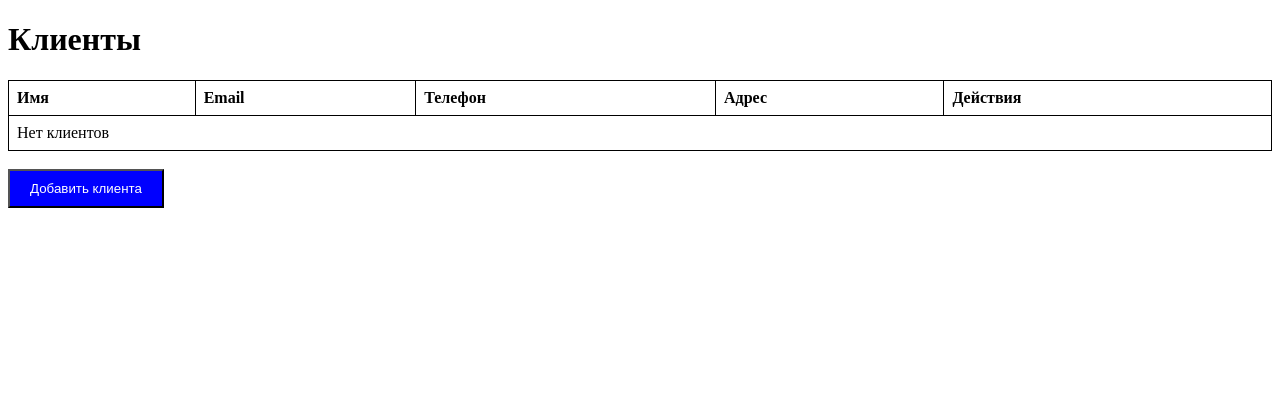
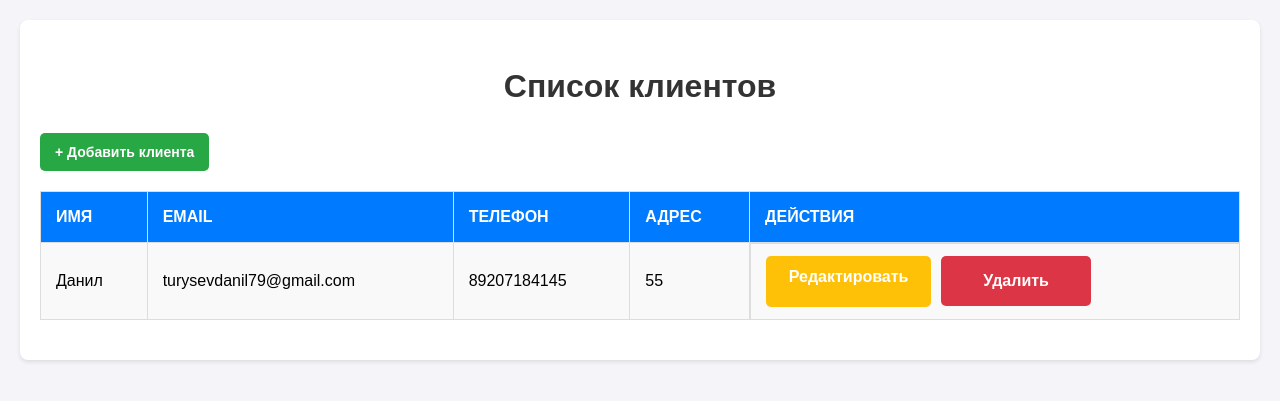
Before and after one commit to TurishevDanil/Turyshev-Radishevskiy, a Django app: page /clients/ in a window 1280 px wide. Shown: the top 401 px of the page. Run offline with Django 4.2, Linux system fonts and the light colour scheme; data comes from the database, SQL or seed files in the repository; data that the repository does not hold is empty.

Commit message:
05.12.24 Турышев. Добавлена возможность удаления и редактирования клиентов

```diff
--- a/crm_system/crm/templates/crm/client_list.html
+++ b/crm_system/crm/templates/crm/client_list.html
@@ -3,26 +3,126 @@
 <head>
     <meta charset="UTF-8">
     <meta name="viewport" content="width=device-width, initial-scale=1.0">
-    <title>Клиенты</title>
+    <title>Список клиентов</title>
     <style>
+        body {
+            font-family: Arial, sans-serif;
+            background-color: #f4f4f9;
+            margin: 0;
+            padding: 0;
+            line-height: 1.6;
+        }
+
+        .container {
+            max-width: 1200px;
+            margin: 20px auto;
+            padding: 20px;
+            background: #fff;
+            border-radius: 8px;
+            box-shadow: 0 2px 4px rgba(0, 0, 0, 0.1);
+        }
+
+        h1 {
+            text-align: center;
+            color: #333;
+            margin-bottom: 20px;
+        }
+
         table {
             width: 100%;
             border-collapse: collapse;
+            margin-bottom: 20px;
         }
-        table th, td {
-            border: 1px solid black;
-            padding: 8px;
+
+        table th, table td {
+            padding: 12px 15px;
+            border: 1px solid #ddd;
             text-align: left;
         }
-        button a {
+
+        table th {
+            background: #007bff;
+            color: #fff;
+            text-transform: uppercase;
+        }
+
+        table tr:nth-child(odd) {
+            background-color: #f9f9f9;
+        }
+
+        table tbody tr:hover {
+            background-color: #f1f1f1;
+        }
+
+        .actions {
+            display: flex;
+            gap: 10px;
+        }
+
+        button, a {
+            padding: 8px 15px;
             text-decoration: none;
-            color: white;
+            border-radius: 5px;
+            font-size: 14px;
+            cursor: pointer;
+        }
+
+        .add-btn {
+            display: inline-block;
+            background-color: #28a745;
+            border: none;
+            color: #fff;
+            font-weight: bold;
+            text-align: center;
+        }
+
+        .edit-btn {
+            background-color: #ffc107;
+    color: #fff; /* Белый текст */
+    font-size: 16px; /* Размер текста */
+    width: 135px; /* Увеличиваем ширину */
+    height: 35px; /* Увеличиваем высоту */
+    border: none; /* Убираем границы */
+    border-radius: 5px; /* Закругленные углы (если нужно) */
+    cursor: pointer; /* Указываем на взаимодействие */
+    text-align: center; /* Выравниваем текст по центру */
+    font-weight: bold;
+        }
+
+        .delete-btn {
+    background-color: #dc3545; /* Красный фон */
+    color: #fff; /* Белый текст */
+    font-size: 16px; /* Размер текста */
+    width: 150px; /* Увеличиваем ширину */
+    height: 50px; /* Увеличиваем высоту */
+    border: none; /* Убираем границы */
+    border-radius: 5px; /* Закругленные углы (если нужно) */
+    cursor: pointer; /* Указываем на взаимодействие */
+    text-align: center; /* Выравниваем текст по центру */
+    font-weight: bold;
+}
+
+        button:hover, .add-btn:hover, a.edit-btn:hover, a.delete-btn:hover {
+            opacity: 0.8;
+        }
+
+        a.add-btn {
+            display: inline-block;
+            margin-bottom: 20px;
+            text-align: center;
         }
     </style>
 </head>
 <body>
-    <h1>Клиенты</h1>
+    <div class="container">
+        <h1>Список клиентов</h1>
+
+        <!-- Кнопка "Добавить клиента" -->
+        <a href="{% url 'add_client' %}" class="add-btn">+ Добавить клиента</a>
+
+        <!-- Таблица клиентов -->
         <table>
+            <thead>
                 <tr>
                     <th>Имя</th>
                     <th>Email</th>
@@ -30,25 +130,33 @@
                     <th>Адрес</th>
                     <th>Действия</th>
                 </tr>
+            </thead>
+            <tbody>
                 {% for client in clients %}
                 <tr>
                     <td>{{ client.name }}</td>
                     <td>{{ client.email }}</td>
                     <td>{{ client.phone }}</td>
                     <td>{{ client.address }}</td>
-            <td>
-                <button>Удалить</button>
+                    <td class="actions">
+                        <!-- Кнопка редактирования -->
+                        <a href="{% url 'edit_client' client.id %}" class="edit-btn">Редактировать</a>
+
+                        <!-- Кнопка удаления -->
+                        <form action="{% url 'delete_client' client.id %}" method="POST" style="display:inline;">
+                            {% csrf_token %}
+                            <button type="submit" class="delete-btn">Удалить</button>
+                        </form>
                     </td>
                 </tr>
                 {% empty %}
                 <tr>
-            <td colspan="5">Нет клиентов</td>
+                    <td colspan="5" style="text-align: center; color: #888;">Нет клиентов</td>
+
                 </tr>
                 {% endfor %}
+            </tbody>
         </table>
-    <br>
-    <button style="background-color: blue; color: white; padding: 10px 20px;">
-        <a href="{% url 'add_client' %}">Добавить клиента</a>
-    </button>
+    </div>
 </body>
 </html>
--- a/crm_system/crm/urls.py
+++ b/crm_system/crm/urls.py
@@ -17,4 +17,6 @@ urlpatterns = [
     path('logged_out/', auth_views.LogoutView.as_view(), name='logged_out'),
     path('clients/', views.client_list, name='client_list'),
     path('clients/add/', views.add_client, name='add_client'),
+    path('clients/delete/<int:client_id>/', views.delete_client, name='delete_client'),
+    path('clients/edit/<int:client_id>/', views.edit_client, name='edit_client'),
 ]
--- a/crm_system/crm/views.py
+++ b/crm_system/crm/views.py
@@ -41,3 +41,24 @@ def add_client(request):
         return redirect('client_list')
 
     return render(request, 'crm/add_client.html')
+
+def delete_client(request, client_id):
+    # Получаем клиента по ID, или возвращаем 404, если его нет
+    client = get_object_or_404(Client, id=client_id)
+    client.delete()
+    return redirect('client_list')
+
+def edit_client(request, client_id):
+    # Получаем данные клиента по ID или возвращаем 404
+    client = get_object_or_404(Client, id=client_id)
+
+    if request.method == 'POST':
+        client.name = request.POST.get('name')
+        client.email = request.POST.get('email')
+        client.phone = request.POST.get('phone')
+        client.address = request.POST.get('address')
+        client.save()  # Сохраняем изменения
+        return redirect('client_list')  # Переход к списку клиентов
+
+    # Если GET-запрос, передаем данные клиента в форму для отображения
+    return render(request, 'crm/edit_client.html', {'client': client})
```
Also changed, not shown: crm_system/crm/templates/crm/edit_client.html (added, +28 -0 lines), crm_system/db.sqlite3 (added), db.sqlite3 (deleted), 1 other file. Lines whose indentation alone changed are shown as unchanged.
